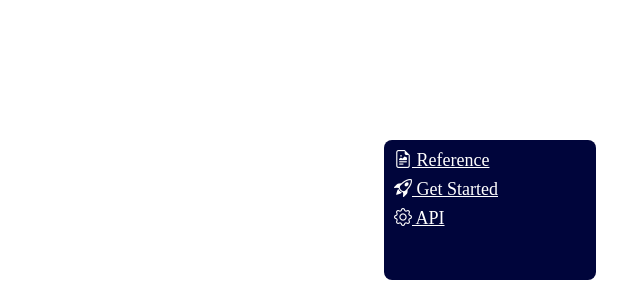
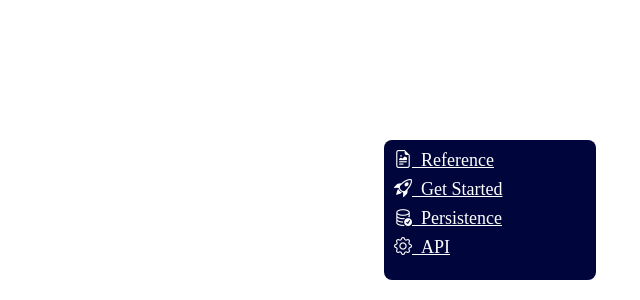
Before and after one commit to dutchie031/Spearhead, a plain HTML site: page _docs/menu.html in a window 1280 px wide. Shown: the part 500-800 px from the top of the page, without its empty margins (640-1280 px from the left). Drawn offline with nearby package versions, Linux system fonts and the light colour scheme.

Commit message:
added initial persistance

```diff
--- a/_docs/menu.html
+++ b/_docs/menu.html
@@ -9,13 +9,17 @@
     border-radius: 8px;">
     <div>
         <div style="margin-bottom: 8px;">
-            <a href="/Spearhead/GetStarted.html" style="color: white; font-size: 18px; "><i class="bi bi-file-earmark-richtext"></i> Reference </a>
+            <a href="/Spearhead/GetStarted.html" style="color: white; font-size: 18px; "><i class="bi bi-file-earmark-richtext"></i>&ensp;Reference </a>
         </div>
         <div style="margin-bottom: 8px;">
-            <a href="/Spearhead/Reference.html" style="color: white; font-size: 18px;"><i class="bi bi-rocket-takeoff"></i> Get Started </a>
+            <a href="/Spearhead/Reference.html" style="color: white; font-size: 18px;"><i class="bi bi-rocket-takeoff"></i>&ensp;Get Started </a>
         </div>
         <div style="margin-bottom: 8px;">
-            <a href="/Spearhead/SpearheadApi.html" style="color: white; font-size: 18px;"><i class="bi bi-gear"></i></i> API </a>
+            <a href="/Spearhead/Persistence.html" style="color: white; font-size: 18px;"><i class="bi bi-database-check"></i>&ensp;Persistence </a>
         </div>
+        <div style="margin-bottom: 8px;">
+            <a href="/Spearhead/SpearheadApi.html" style="color: white; font-size: 18px;"><i class="bi bi-gear"></i>&ensp;API </a>
+        </div>
+
     </div>
 </div>
```
Also changed, not shown: 1 other file.
